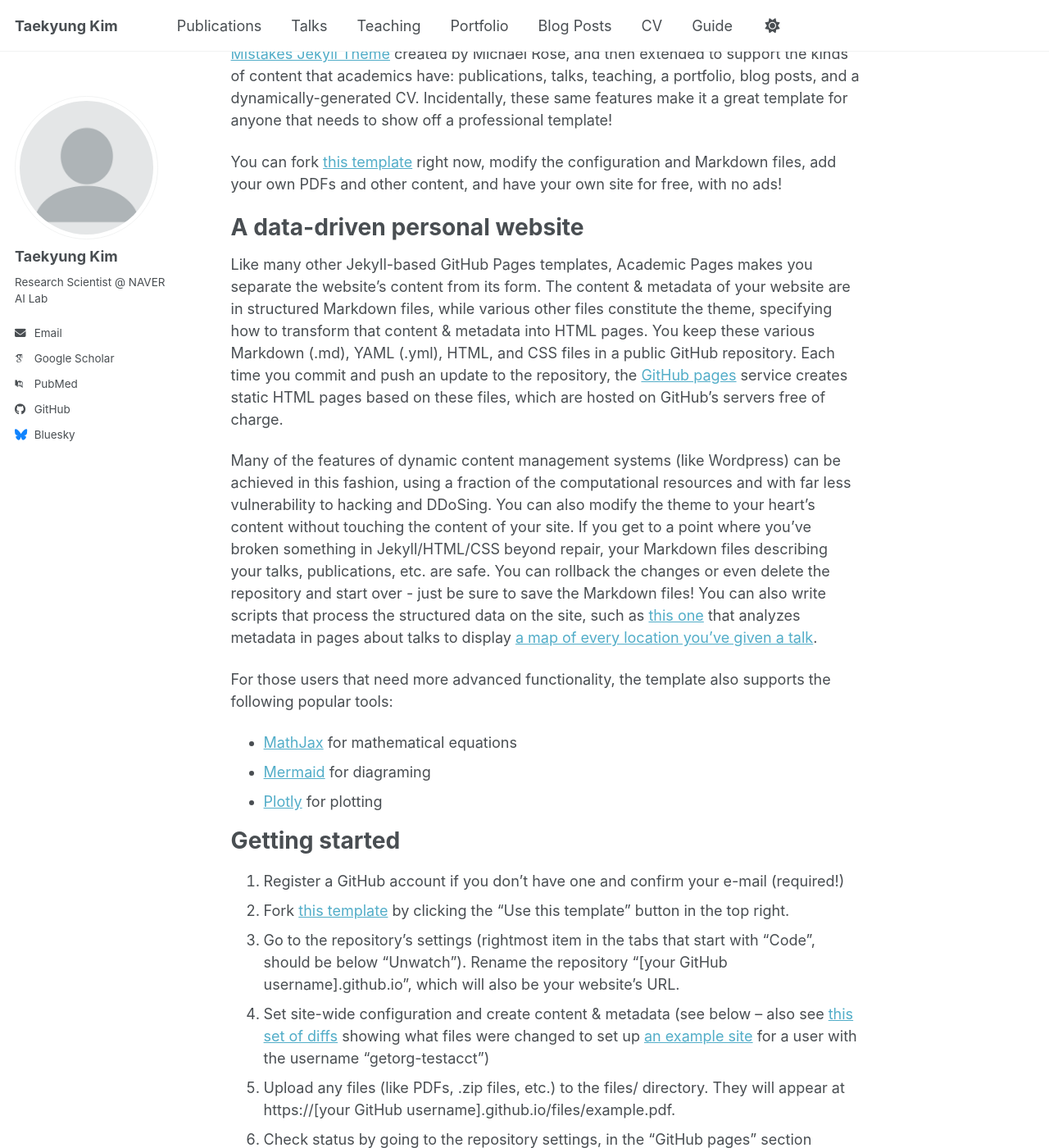
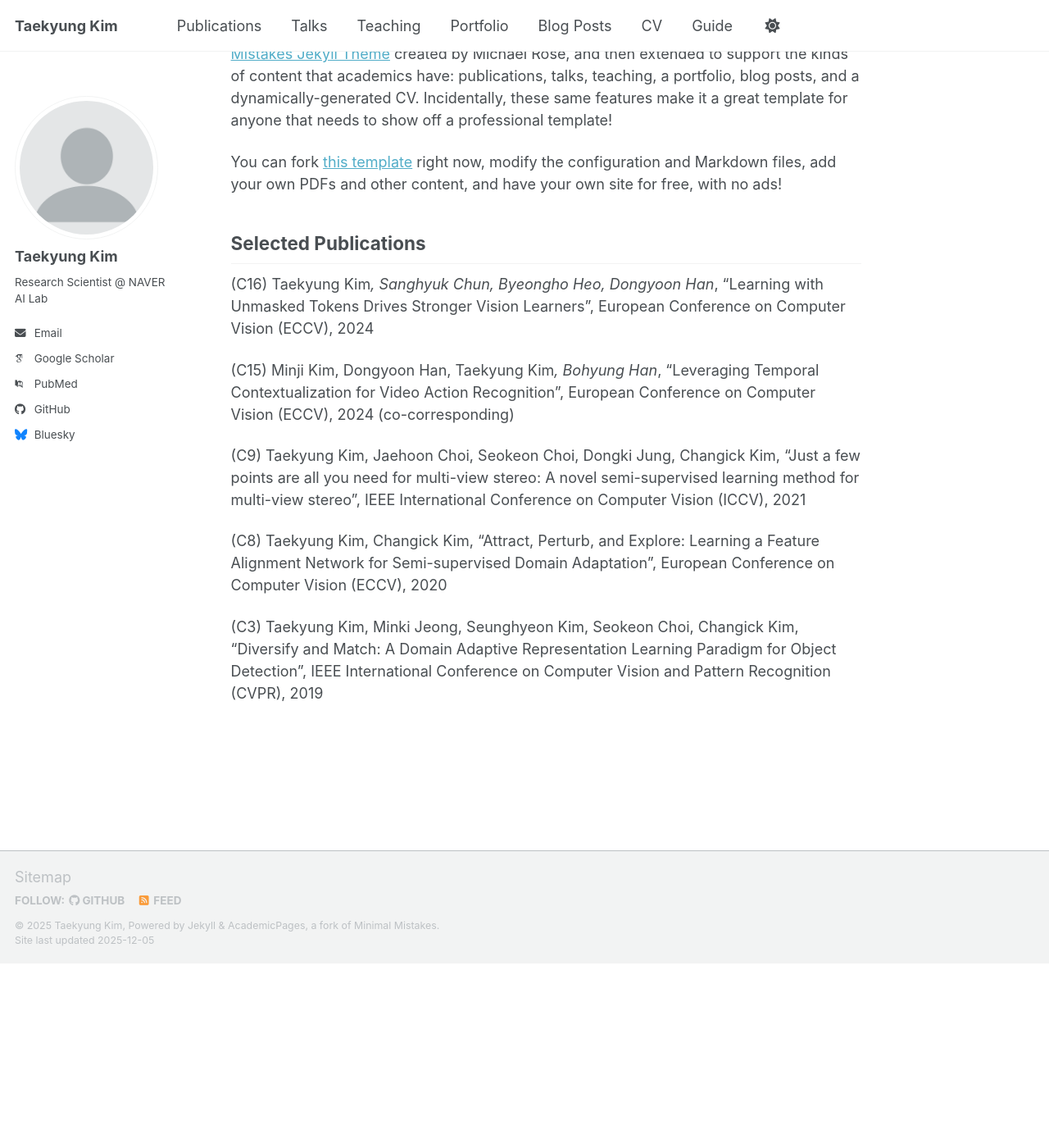
Before and after one commit to taekyungkim918/taekyungkim918.github.io, a Jekyll site: the page built from _pages/about.md, in a window 1280 px wide and 1400 px high, scrolled down 225 px. Shown: the whole window at 82% size. Built offline with Jekyll 4.4.1, drawn with Linux system fonts in a browser that asks for light colours; some web fonts are replaced; a script bundle is joined from its source files by our own code; library files that are not in the unit come from our copies; some of the changed text lies outside the part shown.

Commit message:
Update about.md

```diff
--- a/_pages/about.md
+++ b/_pages/about.md
@@ -11,46 +11,23 @@ This is the front page of a website that is powered by the [Academic Pages templ
 
  You can fork [this template](https://github.com/academicpages/academicpages.github.io) right now, modify the configuration and Markdown files, add your own PDFs and other content, and have your own site for free, with no ads!
 
-A data-driven personal website
-======
-Like many other Jekyll-based GitHub Pages templates, Academic Pages makes you separate the website's content from its form. The content & metadata of your website are in structured Markdown files, while various other files constitute the theme, specifying how to transform that content & metadata into HTML pages. You keep these various Markdown (.md), YAML (.yml), HTML, and CSS files in a public GitHub repository. Each time you commit and push an update to the repository, the [GitHub pages](https://pages.github.com/) service creates static HTML pages based on these files, which are hosted on GitHub's servers free of charge.
+Selected Publications
+-----
 
-Many of the features of dynamic content management systems (like Wordpress) can be achieved in this fashion, using a fraction of the computational resources and with far less vulnerability to hacking and DDoSing. You can also modify the theme to your heart's content without touching the content of your site. If you get to a point where you've broken something in Jekyll/HTML/CSS beyond repair, your Markdown files describing your talks, publications, etc. are safe. You can rollback the changes or even delete the repository and start over - just be sure to save the Markdown files! You can also write scripts that process the structured data on the site, such as [this one](https://github.com/academicpages/academicpages.github.io/blob/master/talkmap.ipynb) that analyzes metadata in pages about talks to display [a map of every location you've given a talk](https://academicpages.github.io/talkmap.html).
 
-For those users that need more advanced functionality, the template also supports the following popular tools:
-- [MathJax](https://www.mathjax.org/) for mathematical equations
-- [Mermaid](https://mermaid.js.org/) for diagraming
-- [Plotly](https://plotly.com/javascript/) for plotting
+(C16) Taekyung Kim*, Sanghyuk Chun, Byeongho Heo, Dongyoon Han*, “Learning with Unmasked Tokens
+Drives Stronger Vision Learners”, European Conference on Computer Vision (ECCV), 2024
 
-Getting started
-======
-1. Register a GitHub account if you don't have one and confirm your e-mail (required!)
-1. Fork [this template](https://github.com/academicpages/academicpages.github.io) by clicking the "Use this template" button in the top right.
-1. Go to the repository's settings (rightmost item in the tabs that start with "Code", should be below "Unwatch"). Rename the repository "[your GitHub username].github.io", which will also be your website's URL.
-1. Set site-wide configuration and create content & metadata (see below -- also see [this set of diffs](https://archive.is/3TPas) showing what files were changed to set up [an example site](https://getorg-testacct.github.io) for a user with the username "getorg-testacct")
-1. Upload any files (like PDFs, .zip files, etc.) to the files/ directory. They will appear at https://[your GitHub username].github.io/files/example.pdf.
-1. Check status by going to the repository settings, in the "GitHub pages" section
+(C15) Minji Kim, Dongyoon Han, Taekyung Kim*, Bohyung Han*, “Leveraging Temporal Contextualization for
+Video Action Recognition”, European Conference on Computer Vision (ECCV), 2024 (co-corresponding)
 
-Site-wide configuration
-------
-The main configuration file for the site is in the base directory in [_config.yml](https://github.com/academicpages/academicpages.github.io/blob/master/_config.yml), which defines the content in the sidebars and other site-wide features. You will need to replace the default variables with ones about yourself and your site's github repository. The configuration file for the top menu is in [_data/navigation.yml](https://github.com/academicpages/academicpages.github.io/blob/master/_data/navigation.yml). For example, if you don't have a portfolio or blog posts, you can remove those items from that navigation.yml file to remove them from the header.
+(C9) Taekyung Kim, Jaehoon Choi, Seokeon Choi, Dongki Jung, Changick Kim, “Just a few points are all
+you need for multi-view stereo: A novel semi-supervised learning method for multi-view stereo”, IEEE
+International Conference on Computer Vision (ICCV), 2021
 
-Create content & metadata
-------
-For site content, there is one Markdown file for each type of content, which are stored in directories like _publications, _talks, _posts, _teaching, or _pages. For example, each talk is a Markdown file in the [_talks directory](https://github.com/academicpages/academicpages.github.io/tree/master/_talks). At the top of each Markdown file is structured data in YAML about the talk, which the theme will parse to do lots of cool stuff. The same structured data about a talk is used to generate the list of talks on the [Talks page](https://academicpages.github.io/talks), each [individual page](https://academicpages.github.io/talks/2012-03-01-talk-1) for specific talks, the talks section for the [CV page](https://academicpages.github.io/cv), and the [map of places you've given a talk](https://academicpages.github.io/talkmap.html) (if you run this [python file](https://github.com/academicpages/academicpages.github.io/blob/master/talkmap.py) or [Jupyter notebook](https://github.com/academicpages/academicpages.github.io/blob/master/talkmap.ipynb), which creates the HTML for the map based on the contents of the _talks directory).
+(C8) Taekyung Kim, Changick Kim, “Attract, Perturb, and Explore: Learning a Feature Alignment Network
+for Semi-supervised Domain Adaptation”, European Conference on Computer Vision (ECCV), 2020
 
-**Markdown generator**
-
-The repository includes [a set of Jupyter notebooks](https://github.com/academicpages/academicpages.github.io/tree/master/markdown_generator
-) that converts a CSV containing structured data about talks or presentations into individual Markdown files that will be properly formatted for the Academic Pages template. The sample CSVs in that directory are the ones I used to create my own personal website at stuartgeiger.com. My usual workflow is that I keep a spreadsheet of my publications and talks, then run the code in these notebooks to generate the Markdown files, then commit and push them to the GitHub repository.
-
-How to edit your site's GitHub repository
-------
-Many people use a git client to create files on their local computer and then push them to GitHub's servers. If you are not familiar with git, you can directly edit these configuration and Markdown files directly in the github.com interface. Navigate to a file (like [this one](https://github.com/academicpages/academicpages.github.io/blob/master/_talks/2012-03-01-talk-1.md) and click the pencil icon in the top right of the content preview (to the right of the "Raw | Blame | History" buttons). You can delete a file by clicking the trashcan icon to the right of the pencil icon. You can also create new files or upload files by navigating to a directory and clicking the "Create new file" or "Upload files" buttons.
-
-Example: editing a Markdown file for a talk
-![Editing a Markdown file for a talk](/images/editing-talk.png)
-
-For more info
-------
-More info about configuring Academic Pages can be found in [the guide](https://academicpages.github.io/markdown/), the [growing wiki](https://github.com/academicpages/academicpages.github.io/wiki), and you can always [ask a question on GitHub](https://github.com/academicpages/academicpages.github.io/discussions). The [guides for the Minimal Mistakes theme](https://mmistakes.github.io/minimal-mistakes/docs/configuration/) (which this theme was forked from) might also be helpful.
+(C3) Taekyung Kim, Minki Jeong, Seunghyeon Kim, Seokeon Choi, Changick Kim, “Diversify and Match: A
+Domain Adaptive Representation Learning Paradigm for Object Detection”, IEEE International Conference
+on Computer Vision and Pattern Recognition (CVPR), 2019
```
